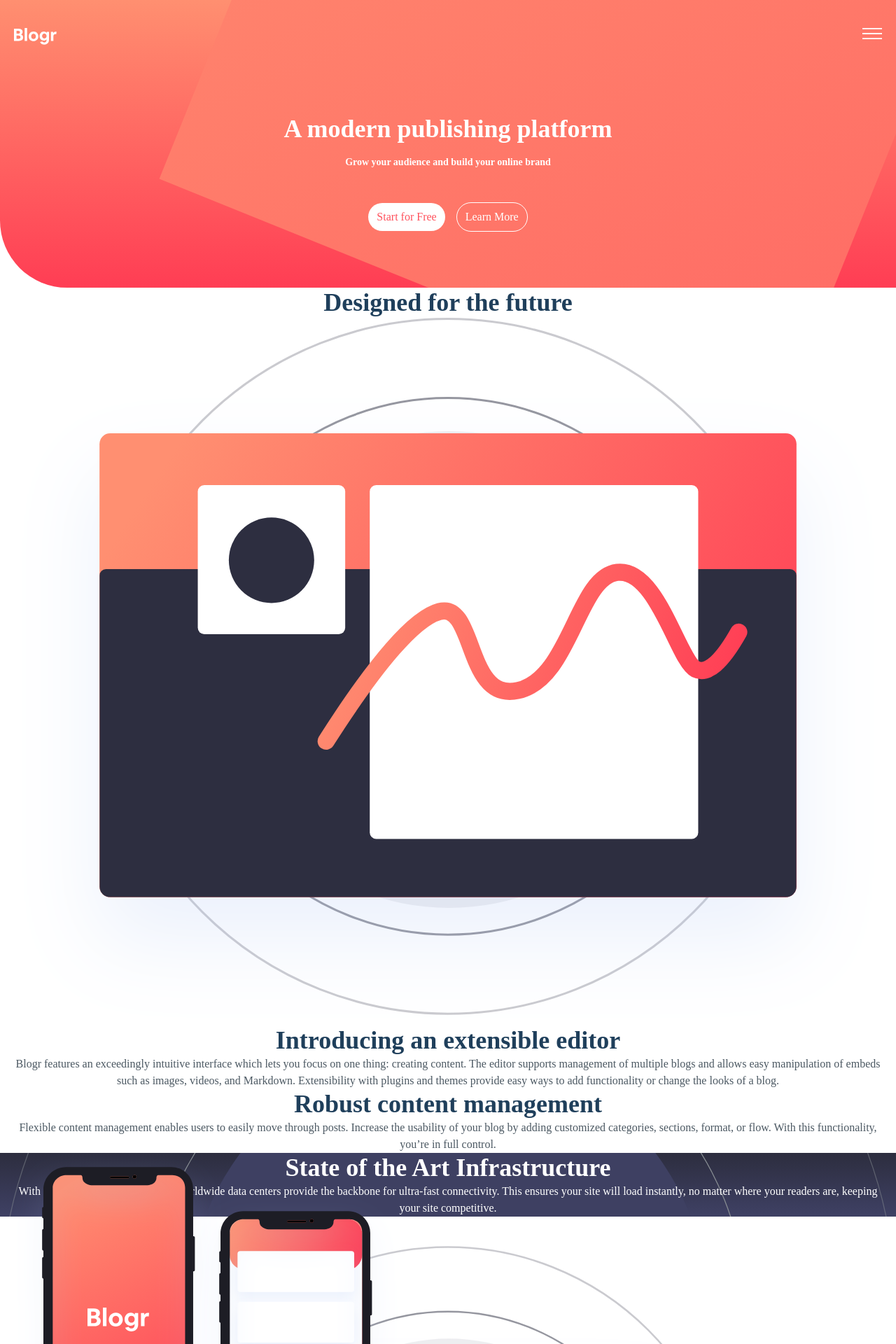
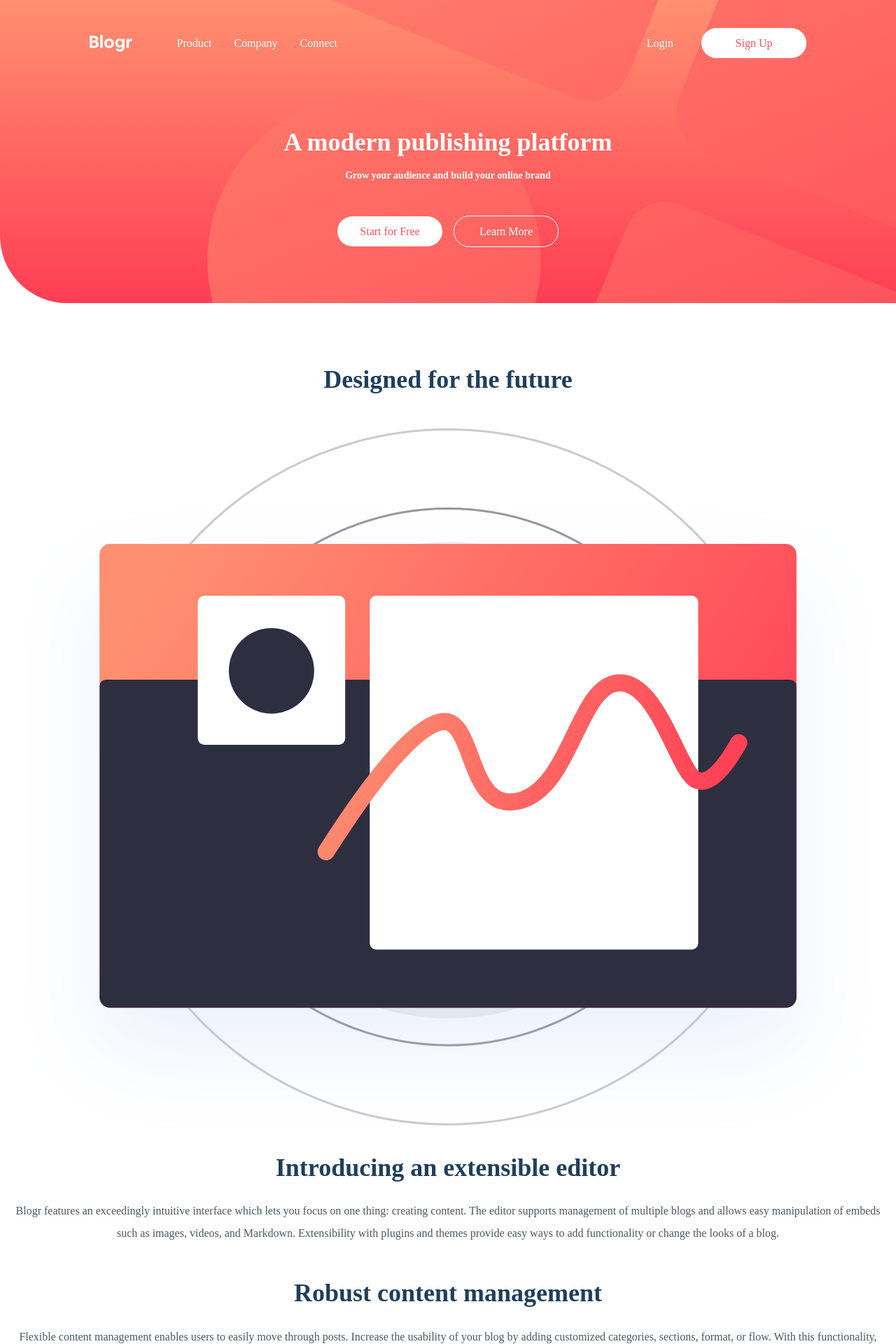
Before and after one commit to gylim0604/FrontEndMentor-Blogr-Landing-Page, a Next.js app: page / in a window 1280 px wide. Shown: the top 1920 px of the page at 70% size. Built offline with nearby package versions, Linux system fonts and the light colour scheme.

Commit message:
styling navbar menu for desktop

```diff
--- a/components/Footer/Footer.js
+++ b/components/Footer/Footer.js
@@ -11,6 +11,7 @@ function Footer() {
             px={5}
             py='4rem'
             borderTopRightRadius='6rem'
+            mt='5rem'
         >
             <Image src='/logo.svg' mb='1.5rem' />
             <FooterList
--- a/components/Header/Header.js
+++ b/components/Header/Header.js
@@ -4,16 +4,16 @@ import Nav from './Nav';
 const Header = () => {
     return (
         <Flex
-            // bgImage='/bg-pattern-intro.svg'
+            // need change linear gradient for desktop view
             bg='url("/bg-pattern-intro.svg") ,linear-gradient(hsl(13, 100%, 72%), hsl(353, 100%, 62%));'
-            bgPosition='top 35% left 30%'
+            bgPosition={{ sm: 'top 35% left 30%', md: 'top 50% right 90%' }}
             bgRepeat='no-repeat'
-            bgSize='300%'
+            bgSize={{ sm: '300%', md: '150%' }}
             flexDir='column'
             color='white'
             pb='5rem'
             pt='2.5rem'
-            px={5}
+            px={[5, '10%']}
             borderBottomLeftRadius='6rem'
         >
             <Nav />
--- a/components/Header/Hero.js
+++ b/components/Header/Hero.js
@@ -14,21 +14,29 @@ function Hero() {
                 <Link
                     color='lightRed'
                     bg='white'
-                    px={3}
-                    py={2}
+                    py={[2, '.6rem']}
                     display='inline-block'
                     borderRadius='1.5rem'
                     mr={2}
+                    width='150px'
+                    _hover={{
+                        bg: 'whiteAlpha.500',
+                        color: 'white',
+                    }}
                 >
                     Start for Free
                 </Link>
                 <Link
                     border='1px solid white'
-                    px={3}
-                    py={2}
+                    py={[2, '.6rem']}
                     display='inline-block'
                     borderRadius='1.5rem'
                     ml={2}
+                    width='150px'
+                    _hover={{
+                        bg: 'white',
+                        color: 'lightRed',
+                    }}
                 >
                     Learn More
                 </Link>
--- a/components/Header/Nav.js
+++ b/components/Header/Nav.js
@@ -1,42 +1,101 @@
-import { Flex, Image, Menu } from '@chakra-ui/react';
+import {
+    Flex,
+    Image,
+    Menu,
+    MenuItem,
+    MenuList,
+    MenuButton,
+    HStack,
+    Link,
+    Box,
+} from '@chakra-ui/react';
 import React from 'react';
 
 function Nav() {
     return (
-        <Flex justifyContent='space-between'>
-            <Image h='1.5rem' src='/logo.svg' />
-            <Image h='1rem' src='/icon-hamburger.svg' />
-            <ul style={{ display: 'none' }}>
-                <li>
-                    Product
-                    <ul>
-                        <li>Overview</li>
-                        <li>Pricing</li>
-                        <li>Marketplace</li>
-                        <li>Features</li>
-                        <li>Integrations</li>
-                    </ul>
-                </li>
-                <li>
-                    Company
-                    <ul>
-                        <li>About</li>
-                        <li>Team</li>
-                        <li>Blog</li>
-                        <li>Careers</li>
-                    </ul>
-                </li>
-                <li>
-                    Connect
-                    <ul>
-                        <li>Contact</li>
-                        <li>Newsletter</li>
-                        <li>LinkedIn</li>
-                    </ul>
-                </li>
-                <li>Login</li>
-                <li>Sign Up</li>
-            </ul>
+        <Flex justifyContent='space-between' alignItems='center'>
+            <Image h='1.5rem' src='/logo.svg' alt='blogr logo' />
+            <Image
+                h='1rem'
+                src='/icon-hamburger.svg'
+                display={('block', 'none')}
+                alt='hamburger icon'
+            />
+            <Box
+                flexGrow='1'
+                display={['none', 'flex']}
+                justifyContent='space-between'
+            >
+                <HStack ml='4rem' spacing='2rem' display={['none', 'flex']}>
+                    <Menu placement='top'>
+                        <MenuButton
+                            _hover={{
+                                textDecoration: 'underline',
+                            }}
+                        >
+                            Product
+                        </MenuButton>
+                        <MenuList mt='1rem' color='black'>
+                            <MenuItem
+                                fontWeight='300'
+                                _hover={{ fontWeight: '900' }}
+                            >
+                                Overview
+                            </MenuItem>
+                            <MenuItem>Pricing</MenuItem>
+                            <MenuItem>Marketplace</MenuItem>
+                            <MenuItem>Features</MenuItem>
+                            <MenuItem>Integrations</MenuItem>
+                        </MenuList>
+                    </Menu>
+                    <Menu>
+                        <MenuButton
+                            _hover={{
+                                textDecoration: 'underline',
+                            }}
+                        >
+                            Company
+                        </MenuButton>
+                        <MenuList>
+                            <MenuItem>About</MenuItem>
+                            <MenuItem>Team</MenuItem>
+                            <MenuItem>Blog</MenuItem>
+                        </MenuList>
+                    </Menu>
+                    <Menu>
+                        <MenuButton
+                            _hover={{
+                                textDecoration: 'underline',
+                            }}
+                        >
+                            Connect
+                        </MenuButton>
+                        <MenuList>
+                            <MenuItem>Contact</MenuItem>
+                            <MenuItem>Newsletter</MenuItem>
+                            <MenuItem>LinkedIn</MenuItem>
+                        </MenuList>
+                    </Menu>
+                </HStack>
+                <HStack>
+                    <Link mr='2rem'>Login</Link>
+                    <Link
+                        _hover={{
+                            bg: 'whiteAlpha.500',
+                            color: 'white',
+                        }}
+                        color='lightRed'
+                        bg='white'
+                        py='.6rem'
+                        display='inline-block'
+                        borderRadius='1.5rem'
+                        width='150px'
+                        textAlign='center'
+                    >
+                        Sign Up
+                    </Link>
+                </HStack>
+            </Box>
         </Flex>
     );
 }
--- a/components/Section1.js
+++ b/components/Section1.js
@@ -4,7 +4,7 @@ import WhiteBg from './WhiteBg';
 
 function Section1() {
     return (
-        <Flex flexDir='column' px={5} textAlign='center'>
+        <Flex flexDir='column' px={5} textAlign='center' mt='4rem'>
             {/* <Heading>Designed for the future</Heading> */}
             <WhiteBg title='Designed for the future' />
             <Image
--- a/components/Section2.js
+++ b/components/Section2.js
@@ -8,15 +8,25 @@ function Section2() {
             px={5}
             textAlign='center'
             bg='url(/bg-pattern-circles.svg),linear-gradient(hsl(237, 17%, 21%), hsl(237, 23%, 32%))'
-            bgPosition='top 35% left'
+            bgPosition='top 1250% left 50%'
             bgRepeat='no-repeat'
-            bgSize='100%'
+            bgSize='160%'
+            borderTopRightRadius='6rem'
+            borderBottomLeftRadius='6rem'
             position='relative'
+            mt='15rem'
+            mb='5rem'
+            pt='12.5rem'
+            pb='10rem'
         >
             <Image
                 position='absolute'
                 src='/illustration-phones.svg'
                 alt='illustration of mobile phone with blogr template'
+                top='-12.5rem'
+                left='50%'
+                w='375px'
+                transform='translateX(-50%)'
             />
             <Flex flexDir='column' textAlign='center' color='white'>
                 <Heading>State of the Art Infrastructure</Heading>
--- a/components/WhiteBg.js
+++ b/components/WhiteBg.js
@@ -3,9 +3,13 @@ import React from 'react';
 
 function WhiteBg({ title, text }) {
     return (
-        <Flex flexDir='column'>
-            <Heading color='vDarkBlue'>{title}</Heading>
-            <Text color='vGrayBlue'>{text}</Text>
+        <Flex flexDir='column' my='1.5rem'>
+            <Heading color='vDarkBlue' mb='1.5rem'>
+                {title}
+            </Heading>
+            <Text color='vGrayBlue' lineHeight='2rem'>
+                {text}
+            </Text>
         </Flex>
     );
 }
```
